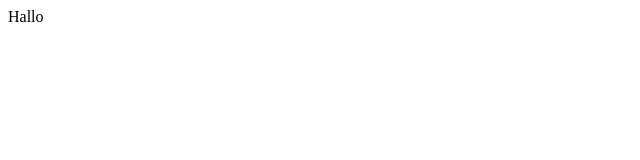
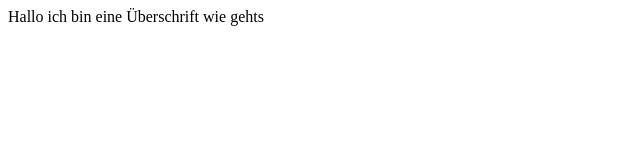
Before and after one commit to Sarwi/GIS-SoSe-2020, a plain HTML site: page Aufgabe00/index.html in a window 1280 px wide. Shown: the whole page, without its empty margins (0-640 px from the left). Drawn offline with Linux system fonts and the light colour scheme.

Commit message:
Update index.html

```diff
--- a/Aufgabe00/index.html
+++ b/Aufgabe00/index.html
@@ -5,7 +5,8 @@
     <meta name="viewport" content="width=device-width, initial-scale=1.0">
     <title>Document</title>
 </head>
+</h1>Hallo ich bin eine Überschrift</h1>
 <body>
-    Hallo
+    wie gehts
 </body>
 </html>
```
